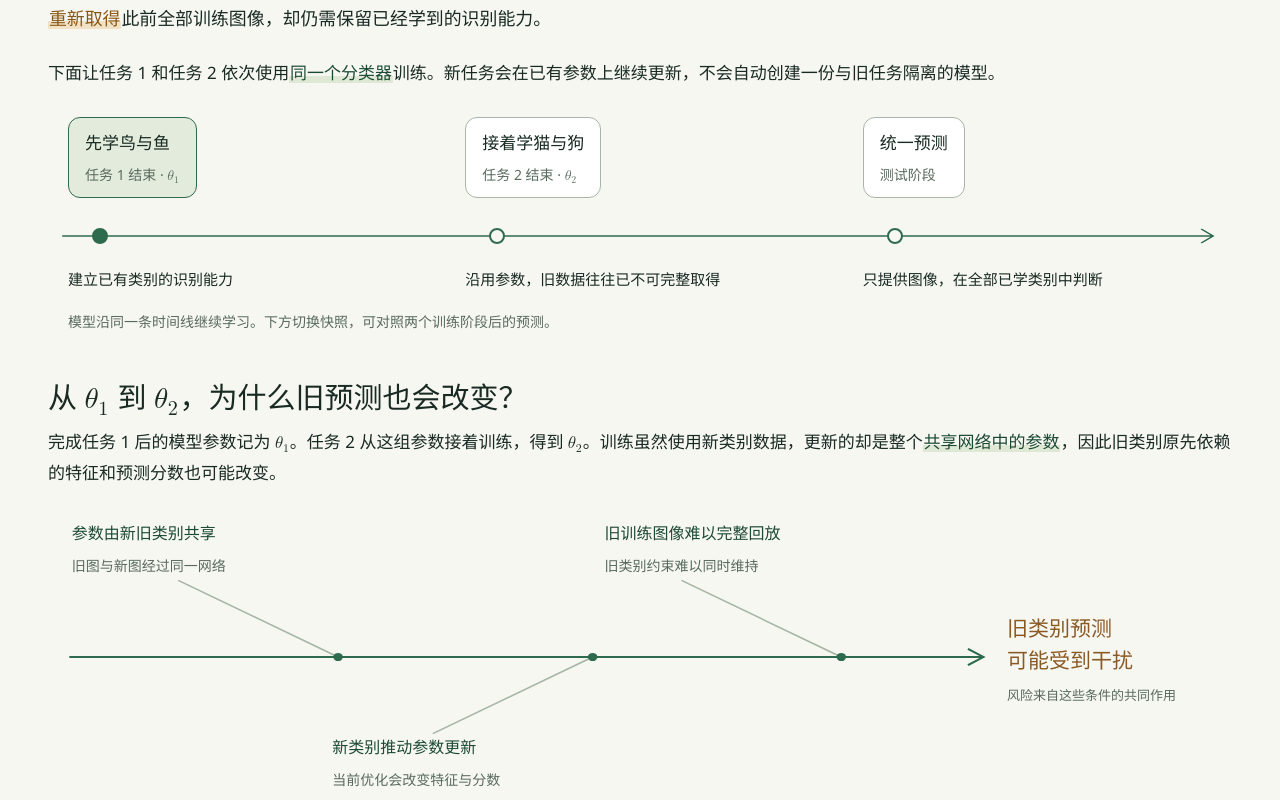
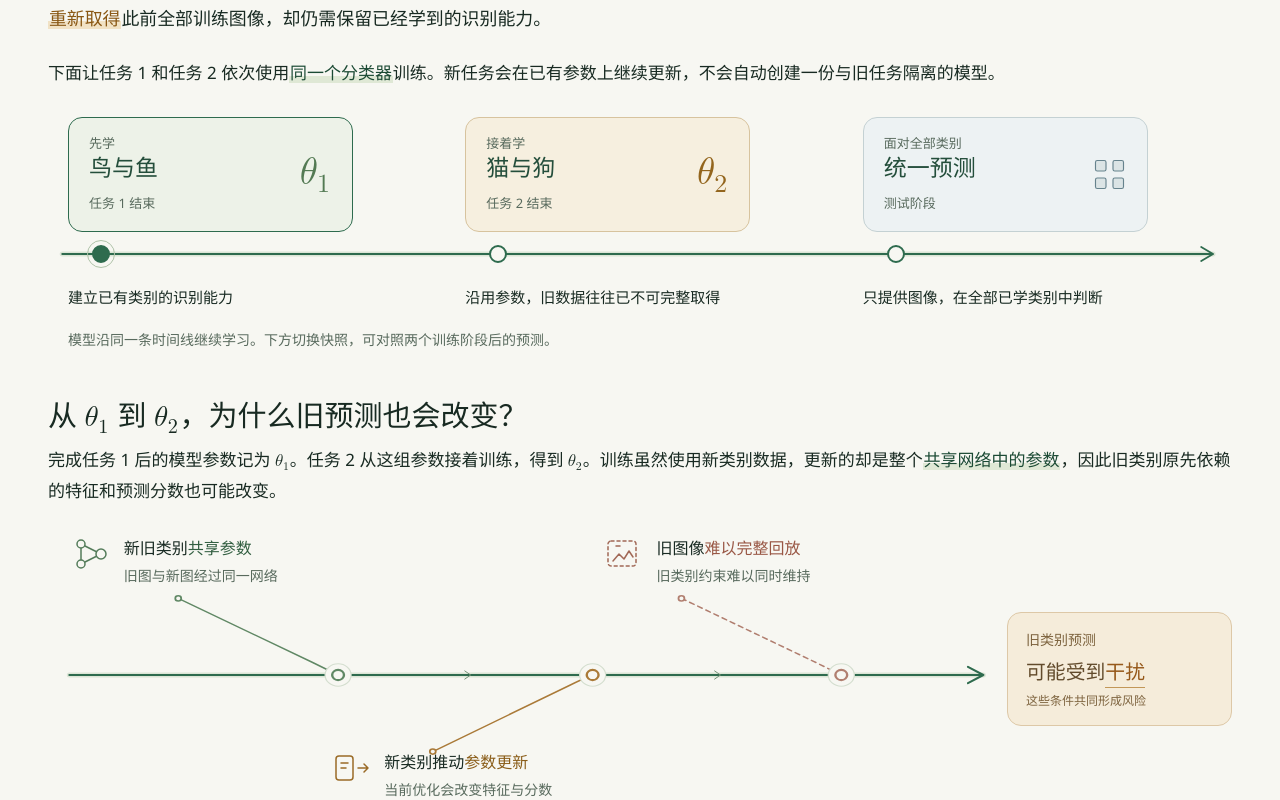
Before and after one commit to LIZZYGREAT/PaperSkillWork, a React (Vite) app in the folder papers/l2p/web/enhanced/: page / in a window 1280 px wide. Shown: the part 520-1320 px from the top of the page. Built offline with nearby package versions, Linux system fonts and the light colour scheme.

Commit message:
style(l2p): refine timeline rails, fishbone branches and editorial diagrams

```diff
--- a/papers/l2p/web/enhanced/src/modules/reading-visuals.css
+++ b/papers/l2p/web/enhanced/src/modules/reading-visuals.css
@@ -1,31 +1,55 @@
 /* Auxiliary lesson diagrams. Main animation geometry and timelines are independent. */
 .task-timeline { position: relative; display: grid; grid-template-columns: repeat(3, minmax(0, 1fr)); gap: 0 48px; margin: 28px 0 40px; padding: 0 20px; }
-.timeline-spine { position: absolute; inset: 95px 0 auto; width: 100%; height: 48px; fill: none; stroke: var(--rk-accent); stroke-width: 1.5; }
-.timeline-stop { position: relative; display: grid; grid-template-rows: 94px 50px auto; justify-items: start; }
-.timeline-card { align-self: start; display: grid; gap: 5px; padding: 10px 16px; border: 1px solid var(--rk-line-strong); border-radius: 12px; background: var(--rk-surface); min-width: 0; }
-.timeline-card span { color: var(--rk-muted); font-size: 14px; }
-.timeline-stop.is-current .timeline-card { background: var(--rk-accent-soft); border-color: var(--rk-accent); }
-.timeline-pin { align-self: center; display: block; width: 12px; height: 12px; margin-left: 24px; border-radius: 50%; background: var(--rk-canvas); border: 2px solid var(--rk-accent); z-index: 1; }
+.timeline-spine { position: absolute; inset: 113px 0 auto; width: 100%; height: 48px; fill: none; stroke: var(--rk-accent); stroke-width: 1.8; }
+.timeline-stop { position: relative; display: grid; grid-template-rows: 112px 50px auto; justify-items: start; }
+.timeline-card { align-self: start; display: flex; align-items: center; justify-content: space-between; gap: 20px; padding: 16px 20px; border: 1px solid #b9c9b5; border-radius: 14px; background: #edf2e8; min-width: 0; width: min(100%, 285px); min-height: 96px; box-sizing: border-box; }
+.timeline-card__copy { display: grid; gap: 8px; }
+.timeline-card__copy > span { color: var(--rk-muted); font-size: 13px; }
+.timeline-card__copy b { display: grid; gap: 1px; font: 700 23px/1.3 var(--rk-font-math); color: #244e3b; }
+.timeline-card__copy b > span { font: 500 13px/1.5 var(--rk-font-body); color: var(--rk-muted); }
+.timeline-state-object { color: #537a53; }
+.timeline-state-object math { font-size: 37px; }
+.timeline-state-object svg { display: block; width: 35px; height: 35px; fill: #dbe4e5; stroke: #66838d; stroke-width: 1.3; }
+.timeline-stop:nth-of-type(2) .timeline-card { background: #f6efdf; border-color: #d7c39e; }
+.timeline-stop:nth-of-type(2) .timeline-state-object { color: #93651d; }
+.timeline-stop:nth-of-type(3) .timeline-card { background: #edf2f3; border-color: #c4d1d3; }
+.timeline-stop.is-current .timeline-card { border-color: var(--rk-accent); }
+.timeline-pin { position: relative; align-self: center; display: block; width: 14px; height: 14px; margin-left: 24px; border-radius: 50%; background: var(--rk-canvas); border: 2px solid var(--rk-accent); z-index: 1; }
+.timeline-stop.is-current .timeline-pin::after { content: ""; position: absolute; inset: -7px; border: 1px solid #afc3a9; border-radius: 50%; }
 .timeline-stop.is-current .timeline-pin { background: var(--rk-accent); }
 .rk-reading .timeline-stop > p { font-size: 15px; line-height: 1.65; margin: 6px 0 0; }
 .task-timeline figcaption { grid-column: 1/-1; font-size: 14px; color: var(--rk-muted); margin-top: 18px; }
 .interference-fishbone { position: relative; height: 286px; margin: 26px 0; }
 .interference-fishbone > svg { position: absolute; inset: 0; width: 100%; height: 100%; fill: none; stroke: var(--rk-line-strong); stroke-width: 1.5; }
 .interference-fishbone .fish-spine { stroke: var(--rk-accent); stroke-width: 2; }
-.interference-fishbone circle { fill: var(--rk-accent); stroke: none; }
-.fish-note { position: absolute; width: 26%; }
-.fish-note b { font-size: 16px; color: var(--rk-accent-strong); }
-.rk-reading .fish-note p { margin: 5px 0 0; font-size: 14px; color: var(--rk-muted); }
+.interference-fishbone .fish-junction { fill: var(--rk-canvas); stroke-width: 2; }
+.interference-fishbone .fish-branch--shared { stroke: #608865; }
+.interference-fishbone .fish-branch--new { stroke: #aa7a38; }
+.interference-fishbone .fish-branch--past { stroke: #b17f70; }
+.fish-note { position: absolute; width: 28%; display: grid; grid-template-columns: 40px minmax(0, 1fr); gap: 3px 12px; }
+.cause-glyph { grid-row: span 2; width: 40px; height: 36px; fill: none; stroke: #547c5a; stroke-width: 1.5; stroke-linecap: round; stroke-linejoin: round; }
+.cause-glyph circle { fill: var(--rk-canvas); }
+.fish-note--new .cause-glyph { stroke: #9a6b27; }
+.fish-note--past .cause-glyph { stroke: #a16856; }
+.fish-note b { font-size: 16px; font-weight: 450; color: var(--rk-ink); line-height: 1.5; }
+.fish-note b > span { font-weight: 750; color: #315e40; }
+.fish-note--new b > span { color: #8a5d19; }
+.fish-note--past b > span { color: #995745; }
+.rk-reading .fish-note p { grid-column: 2; margin: 0; font-size: 14px; color: var(--rk-muted); }
 .fish-note--shared { left: 2%; top: 4px; }
 .fish-note--new { left: 24%; top: 218px; }
 .fish-note--past { left: 47%; top: 4px; }
-.fish-result { position: absolute; left: 81%; top: 99px; width: 19%; display: grid; gap: 8px; }
-.fish-result strong { font-size: 21px; line-height: 1.5; color: var(--rk-warn); }
-.fish-result span { font-size: 13px; color: var(--rk-muted); }
+.fish-result { position: absolute; left: 81%; top: 80px; width: 19%; display: grid; gap: 5px; padding: 15px 18px; border: 1px solid #ddc8a7; border-radius: 14px; box-sizing: border-box; background: #f5ecda; }
+.fish-result strong { font-size: clamp(18px, 1.55vw, 23px); line-height: 1.4; color: #624b2c; font-weight: 500; white-space: nowrap; }
+.fish-result em { font-style: normal; font-weight: 800; color: #96591b; padding-bottom: 2px; border-bottom: 1px solid #c29758; }
+.fish-result > span { font-size: 14px; color: #7d633e; }
+.fish-result > small { font-size: 12px; line-height: 1.6; color: #7d633e; }
 .old-image-reading { display: grid; grid-template-columns: minmax(220px, .8fr) minmax(0, 1.7fr); gap: 60px; margin: 42px 0; align-items: start; }
 .fixed-image-object { display: flex; align-items: center; gap: 20px; padding-top: 12px; }
 .fixed-image-object .specimen { width: 94px; }
 .fixed-image-object span { display: block; font-size: 14px; color: var(--rk-muted); margin-top: 5px; }
+.fixed-image-object strong { font: 700 25px/1.4 var(--rk-font-math); color: var(--rk-accent-strong); }
+.editorial-key { font-family: var(--rk-font-math); font-size: 1.12em; color: #315e40; text-decoration: underline; text-decoration-color: #c3d1b4; text-decoration-thickness: 3px; text-underline-offset: .13em; }
 .prediction-reading { margin-top: 28px; border-top: 1px solid var(--rk-line-strong); padding-top: 20px; }
 .rk-reading .prediction-reading h3, .rk-reading .backbone-handoff h3 { font-size: 24px; margin: 0 0 12px; }
 .rk-reading .prediction-reading p { margin-bottom: 12px; }
@@ -40,10 +64,12 @@
   .timeline-spine { display: none; }
   .task-timeline::before { content: ""; position: absolute; top: 16px; bottom: 50px; left: 8px; border-left: 1px solid var(--rk-accent); }
   .timeline-stop { grid-template-rows: auto auto; }
+  .timeline-card { width: 100%; }
   .timeline-pin { position: absolute; left: -51px; top: 20px; }
   .interference-fishbone { height: auto; display: grid; gap: 20px; padding-left: 24px; border-left: 1px solid var(--rk-accent); }
   .interference-fishbone > svg { display: none; }
   .fish-note, .fish-result { position: static; width: auto; }
+  .fish-result { justify-self: start; }
   .old-image-reading, .backbone-handoff { grid-template-columns: 1fr; gap: 22px; }
   .prediction-reading { margin-top: 0; }
 }
@@ -65,11 +91,13 @@
 .mini-context { position: relative; display: grid; justify-items: center; }
 .mini-context svg { width: 100px; height: 35px; fill: none; stroke: var(--rk-accent); }
 .pixel-feature-compare { display: grid; grid-template-columns: 1fr .6fr 1fr; gap: 24px; align-items: center; margin: 30px 0 44px; }
-.coordinate-board { padding: 24px; background: var(--rk-surface-soft); border: 1px solid var(--rk-line); border-radius: 12px; }
-.coordinate-board--feature { margin-top: 66px; background: var(--rk-figure); }
+.coordinate-board { padding: 26px; background: #f4f0e3; border: 1px solid #ded4b9; border-radius: 14px; }
+.coordinate-board--feature { margin-top: 66px; background: #eaf1eb; border-color: #c2d0bf; }
 .coordinate-board__visual { display: flex; align-items: center; gap: 18px; min-height: 48px; margin-bottom: 18px; }
 .coordinate-ribbon { font: 14px var(--rk-font-mono); color: var(--rk-accent-strong); }
-.coordinate-board h4 { margin: 0 0 10px; font-size: 18px; color: var(--rk-accent-strong); }
+.coordinate-board h4 { display: grid; gap: 4px; margin: 0 0 14px; color: var(--rk-accent-strong); }
+.coordinate-board h4 strong { font: 700 29px/1.3 var(--rk-font-math); }
+.coordinate-board h4 > span { font-size: 16px; font-weight: 500; }
 .rk-reading .coordinate-board p { margin: 0; font-size: 16px; }
 .projection-link { display: grid; justify-items: center; gap: 12px; text-align: center; }
 .projection-link::before { content: ""; width: 100%; border-top: 1px solid var(--rk-line-strong); }
@@ -107,7 +135,9 @@
 .qkv-card { padding: 22px; border: 1px solid var(--rk-line-strong); border-radius: 12px; background: var(--rk-surface); }
 .qkv-card--q { background: #edf3f4; }
 .qkv-card--v { background: #f2edf4; }
-.qkv-card > math { font-size: 24px; color: var(--rk-accent-strong); }
+.qkv-card > math { font-size: 29px; color: var(--rk-accent-strong); }
+.qkv-card--q > math { color: #315d73; }
+.qkv-card--v > math { color: #6c4f7a; }
 .qkv-card h4 { font-size: 18px; margin: 14px 0 8px; }
 .rk-reading .qkv-card p { margin: 0; font-size: 16px; }
 .lesson-copy .attention-rule { display: grid; align-items: center; margin-block: 24px; position: relative; grid-template-columns: repeat(3, minmax(0, 1fr)); gap: 26px; max-width: none; padding: 25px 0; }
@@ -123,7 +153,7 @@
 .residual-reading__row--reverse { grid-template-columns: 1fr 1.2fr; }
 .residual-reading h4 { margin: 0 0 10px; color: var(--rk-accent-strong); font-size: 20px; }
 .rk-reading .residual-reading p { margin: 0; }
-.residual-equation { position: relative; display: grid; gap: 12px; padding: 24px; background: var(--rk-figure); border-radius: 12px; }
+.residual-equation { position: relative; display: grid; gap: 12px; padding: 24px; background: #eef2e8; border: 1px solid #cad5c0; border-radius: 14px; }
 .residual-equation > span, .residual-equation small { color: var(--rk-muted); font-size: 14px; }
 .residual-equation > math { font-size: 22px; }
 .residual-reading__row:first-of-type .residual-equation::after { content: ""; position: absolute; right: 50%; top: 100%; height: 32px; border-right: 1px solid var(--rk-line-strong); }
@@ -141,3 +171,19 @@
   .lesson-copy .attention-rule { padding-left: 28px; }
   .residual-equation::after { display: none; }
 }
+
+/* Fine rails and collars preserve a continuous axis while making junctions legible. */
+.timeline-spine path, .interference-fishbone > svg path, .qkv-branch > svg path { vector-effect: non-scaling-stroke; stroke-linecap: round; stroke-linejoin: round; }
+.timeline-spine .axis-underlay, .interference-fishbone .axis-underlay { stroke: #dce5d6; stroke-width: 5; }
+.interference-fishbone .fish-collar { fill: var(--rk-canvas); stroke: #d4decf; stroke-width: 1; }
+.interference-fishbone .branch-terminal { fill: var(--rk-canvas); stroke-width: 1.5; }
+.interference-fishbone .axis-direction { stroke: #749379; stroke-width: 1; }
+.interference-fishbone .fish-branch--past:not(circle) { stroke-dasharray: 5 4; }
+.qkv-branch > svg .branch-underlay { stroke: #e2e8dd; stroke-width: 4; }
+.qkv-branch > svg .projection-junction { fill: #6e8d72; stroke: var(--rk-canvas); stroke-width: 1.5; }
+.lesson-copy .attention-rule::before { top: calc(50% - 1.5px); border-top: 4px solid #dce5d6; }
+.lesson-copy .attention-rule::after { content: ""; position: absolute; left: 0; right: 0; top: 50%; border-top: 1px solid var(--rk-accent); }
+@media(max-width:760px) {
+  .lesson-copy .attention-rule::before { top: 0; border-top: 0; border-left: 4px solid #dce5d6; left: 10.5px; }
+  .lesson-copy .attention-rule::after { left: 12px; right: auto; top: 0; bottom: 0; border-top: 0; border-left: 1px solid var(--rk-accent); }
+}
--- a/papers/l2p/web/enhanced/src/modules/reading-visuals.tsx
+++ b/papers/l2p/web/enhanced/src/modules/reading-visuals.tsx
@@ -3,15 +3,25 @@ import { VectorGlyph } from "./vit-visuals";
 import { Sub } from "./lesson-math";
 import "./reading-visuals.css";
 
+function CauseGlyph({ kind }: { kind: "shared" | "update" | "past" }) {
+  return <svg className="cause-glyph" viewBox="0 0 40 36" aria-hidden="true">
+    {kind === "shared" ? <><path d="M9 8 29 18 9 28M9 8V28" /><circle cx="9" cy="8" r="4" /><circle cx="9" cy="28" r="4" /><circle cx="29" cy="18" r="5" /></> :
+      kind === "update" ? <><rect x="4" y="6" width="17" height="24" rx="3" /><path d="M9 13h7M9 18h5M26 18h10m-4-4 4 4-4 4" /></> :
+      <><rect x="4" y="5" width="28" height="25" rx="3" strokeDasharray="3 3" /><path d="m9 25 6-7 5 5 5-8 4 6M12 10h4" /></>}
+  </svg>;
+}
+
 export function TaskTimeline({ phase }: { phase: number }) {
   return <figure className="task-timeline" aria-label="同一模型沿时间依次学习任务，最后统一测试">
-    <svg className="timeline-spine" viewBox="0 0 1000 48" preserveAspectRatio="none" aria-hidden="true"><path d="M12 24H984m-10-7 10 7-10 7" /></svg>
+    <svg className="timeline-spine" viewBox="0 0 1000 48" preserveAspectRatio="none" aria-hidden="true"><path className="axis-underlay" d="M12 24H984" /><path d="M12 24H984m-10-7 10 7-10 7" /></svg>
     {[
-      { title: "先学鸟与鱼", state: "任务 1 结束", index: 1, note: "建立已有类别的识别能力" },
-      { title: "接着学猫与狗", state: "任务 2 结束", index: 2, note: "沿用参数，旧数据往往已不可完整取得" },
-      { title: "统一预测", state: "测试阶段", index: 0, note: "只提供图像，在全部已学类别中判断" },
-    ].map((item, i) => <div className={"timeline-stop" + (i === phase ? " is-current" : "")} key={item.title}>
-      <div className="timeline-card"><b>{item.title}</b><span>{item.state}{item.index > 0 && <> · <math><Sub base="θ" index={item.index} /></math></>}</span></div>
+      { title: "先学", object: "鸟与鱼", state: "任务 1 结束", index: 1, note: "建立已有类别的识别能力" },
+      { title: "接着学", object: "猫与狗", state: "任务 2 结束", index: 2, note: "沿用参数，旧数据往往已不可完整取得" },
+      { title: "面对全部类别", object: "统一预测", state: "测试阶段", index: 0, note: "只提供图像，在全部已学类别中判断" },
+    ].map((item, i) => <div className={"timeline-stop" + (i === phase ? " is-current" : "")} key={item.state} aria-current={i === phase ? "step" : undefined}>
+      <div className="timeline-card"><div className="timeline-card__copy"><b><span>{item.title}</span>{item.object}</b><span>{item.state}</span></div>
+        <span className="timeline-state-object" aria-hidden="true">{item.index > 0 ? <math><Sub base="θ" index={item.index} /></math> : <svg viewBox="0 0 40 40"><rect x="4" y="4" width="12" height="12" rx="2" /><rect x="24" y="4" width="12" height="12" rx="2" /><rect x="4" y="24" width="12" height="12" rx="2" /><rect x="24" y="24" width="12" height="12" rx="2" /></svg>}</span>
+      </div>
       <span className="timeline-pin" aria-hidden="true" /><p>{item.note}</p>
     </div>)}
     <figcaption>模型沿同一条时间线继续学习。下方切换快照，可对照两个训练阶段后的预测。</figcaption>
@@ -20,18 +30,24 @@ export function TaskTimeline({ phase }: { phase: number }) {
 
 export function InterferenceFishbone() {
   return <figure className="interference-fishbone" aria-label="共享参数、新类训练与旧数据访问限制共同形成旧能力受干扰的风险">
-    <svg viewBox="0 0 1000 280" preserveAspectRatio="none" aria-hidden="true"><path className="fish-spine" d="M18 140H790m-13-8 13 8-13 8" /><path d="M110 65L245 140M325 215L460 140M535 65L670 140" /><circle cx="245" cy="140" r="4" /><circle cx="460" cy="140" r="4" /><circle cx="670" cy="140" r="4" /></svg>
-    <div className="fish-note fish-note--shared"><b>参数由新旧类别共享</b><p>旧图与新图经过同一网络</p></div>
-    <div className="fish-note fish-note--new"><b>新类别推动参数更新</b><p>当前优化会改变特征与分数</p></div>
-    <div className="fish-note fish-note--past"><b>旧训练图像难以完整回放</b><p>旧类别约束难以同时维持</p></div>
-    <div className="fish-result"><strong>旧类别预测<br />可能受到干扰</strong><span>风险来自这些条件的共同作用</span></div>
+    <svg viewBox="0 0 1000 280" preserveAspectRatio="none" aria-hidden="true">
+      <path className="axis-underlay" d="M18 140H790" /><path className="fish-spine" d="M18 140H790m-13-8 13 8-13 8" />
+      <path className="fish-branch--shared" d="M110 65L224 128Q238 136 245 140" /><path className="fish-branch--new" d="M325 215L439 151Q453 143 460 140" /><path className="fish-branch--past" d="M535 65L649 128Q663 136 670 140" />
+      <path className="axis-direction" d="m352 136 5 4-5 4m211-8 5 4-5 4" />
+      {[{x:245,y:140,kind:'shared'}, {x:460,y:140,kind:'new'}, {x:670,y:140,kind:'past'}].map(node=><g key={node.kind}><circle className="fish-collar" cx={node.x} cy={node.y} r="11" /><circle className={'fish-junction fish-branch--'+node.kind} cx={node.x} cy={node.y} r="5" /></g>)}
+      <circle className="branch-terminal fish-branch--shared" cx="110" cy="65" r="2.5" /><circle className="branch-terminal fish-branch--new" cx="325" cy="215" r="2.5" /><circle className="branch-terminal fish-branch--past" cx="535" cy="65" r="2.5" />
+    </svg>
+    <div className="fish-note fish-note--shared"><CauseGlyph kind="shared" /><b>新旧类别<span>共享参数</span></b><p>旧图与新图经过同一网络</p></div>
+    <div className="fish-note fish-note--new"><CauseGlyph kind="update" /><b>新类别推动<span>参数更新</span></b><p>当前优化会改变特征与分数</p></div>
+    <div className="fish-note fish-note--past"><CauseGlyph kind="past" /><b>旧图像<span>难以完整回放</span></b><p>旧类别约束难以同时维持</p></div>
+    <div className="fish-result"><span>旧类别预测</span><strong>可能受到<em>干扰</em></strong><small>这些条件共同形成风险</small></div>
   </figure>;
 }
 
 export function OldImageReading() {
   return <div className="old-image-reading">
     <div className="fixed-image-object"><Specimen /><div><strong>图像始终相同</strong><span>真实类别仍然是鸟</span></div></div>
-    <div className="prediction-reading"><h3>变的是参数状态与输出</h3><p>在 <math><Sub base="θ" index={1} /></math> 下最高分是鸟，在 <math><Sub base="θ" index={2} /></math> 下变成猫。后续更新<span className="lesson-key lesson-key--caution">可能干扰</span>模型原先的分类能力。</p><p>遗忘的程度要看旧任务的<span className="lesson-key">整体测试表现</span>。<span className="lesson-key lesson-key--limit">单张图</span>只能呈现这一次预测变化。</p></div>
+    <div className="prediction-reading"><h3>变的是<span className="editorial-key">参数</span>状态与<span className="editorial-key">输出</span></h3><p>在 <math><Sub base="θ" index={1} /></math> 下最高分是鸟，在 <math><Sub base="θ" index={2} /></math> 下变成猫。后续更新<span className="lesson-key lesson-key--caution">可能干扰</span>模型原先的分类能力。</p><p>遗忘的程度要看旧任务的<span className="lesson-key">整体测试表现</span>。<span className="lesson-key lesson-key--limit">单张图</span>只能呈现这一次预测变化。</p></div>
   </div>;
 }
 
@@ -57,12 +73,12 @@ export function PixelFeatureCompare() {
   return <div className="pixel-feature-compare">
     <div className="coordinate-board coordinate-board--pixel">
       <div className="coordinate-board__visual" aria-hidden="true"><span className="mini-pixel-field">{Array.from({length:16},(_,i)=><i key={i} />)}</span><span className="coordinate-ribbon">R G B · R G B · …</span></div>
-      <h4>展平：保留像素值，改变排列</h4><p>16×16×3 = 768 个通道值，依次排进一个向量；原有数值的含义不变。</p>
+      <h4><strong>展平</strong><span>保留像素值，改变排列</span></h4><p>16×16×3 = 768 个通道值，依次排进一个向量；原有数值的含义不变。</p>
     </div>
     <div className="projection-link"><span>共享线性投影</span><math><mi>z</mi><mo>=</mo><mi>x</mi><mi>W</mi><mo>+</mo><mi>b</mi></math><small>映射到新的特征坐标</small></div>
     <div className="coordinate-board coordinate-board--feature">
       <div className="coordinate-board__visual" aria-hidden="true"><VectorGlyph /><span className="coordinate-ribbon"><math><Sub base="z" index={1} /><mo>,</mo><Sub base="z" index={2} /><mo>,</mo><Sub base="z" index={3} /><mo>,</mo><mo>…</mo></math></span></div>
-      <h4>投影：从像素坐标到特征坐标</h4><p>本配置输出宽度也为 768。维数相等，表示的含义已经改变；其他配置可用不同宽度。</p>
+      <h4><strong>投影</strong><span>从像素坐标到特征坐标</span></h4><p>本配置输出宽度也为 768。维数相等，表示的含义已经改变；其他配置可用不同宽度。</p>
     </div>
   </div>;
 }
@@ -70,7 +86,7 @@ export function PixelFeatureCompare() {
 export function EncoderReading() {
   return <section className="encoder-reading" aria-label="序列逐层传递与整图分类读出">
     <div className="encoder-reading__row">
-      <div><h3>位置保留，表示逐层更新</h3><p>回到总览中的 Encoder 堆叠：每个 Block 接收前一层的整条序列，保留<span className="lesson-key">位置顺序</span>与向量宽度，更新各位置内部的<span className="lesson-key">特征</span>。后一层接着处理这些输出，各位置逐渐携带其他区域的信息。</p></div>
+      <div><h3><span className="editorial-key">位置</span>保留，<span className="editorial-key">表示</span>逐层更新</h3><p>回到总览中的 Encoder 堆叠：每个 Block 接收前一层的整条序列，保留<span className="lesson-key">位置顺序</span>与向量宽度，更新各位置内部的<span className="lesson-key">特征</span>。后一层接着处理这些输出，各位置逐渐携带其他区域的信息。</p></div>
       <div className="layer-relay" aria-label="同一位置的表示经过连续三层 Encoder 更新">
         {["Block 1", "Block 2", "Block 3"].map(label=><div key={label}><b>{label}</b><div><span className="token special">CLS</span><VectorGlyph kind="token" /><VectorGlyph /></div><small>整条序列传给下一层</small></div>)}
       </div>
@@ -85,7 +101,7 @@ export function EncoderReading() {
 export function QKVBranch() {
   return <div className="qkv-branch" role="group" aria-label="归一化输入通过共享投影生成 Query、Key、Value">
     <div className="qkv-origin"><VectorGlyph /><math><mi>X</mi><mo>=</mo><mrow><mi mathvariant="normal">LN</mi><mo>(</mo><mi>Z</mi><mo>)</mo></mrow></math><span>同一条输入序列</span></div>
-    <svg viewBox="0 0 1000 80" preserveAspectRatio="none" aria-hidden="true"><path d="M500 0V30M165 80V30H835V80M500 30V80" /></svg>
+    <svg viewBox="0 0 1000 80" preserveAspectRatio="none" aria-hidden="true"><path className="branch-underlay" d="M500 0V30M165 80V42Q165 30 177 30H823Q835 30 835 42V80M500 30V80" /><path d="M500 0V30M165 80V42Q165 30 177 30H823Q835 30 835 42V80M500 30V80" /><circle className="projection-junction" cx="500" cy="30" r="4" /></svg>
     <div className="qkv-branches">{[
       {symbol:'Q',title:'目标的匹配向量',text:'选定位置取出一个 Query，用它读取整条序列。'},
       {symbol:'K',title:'来源的匹配表示',text:'每个来源都有 Key，用于与目标 Query 计算分数。'},
```
Also changed, not shown: 1 other file (tests, documents, lock files or other folders).
